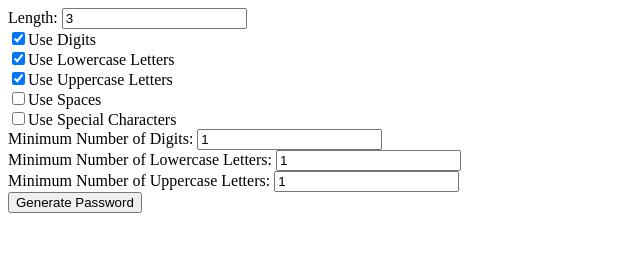
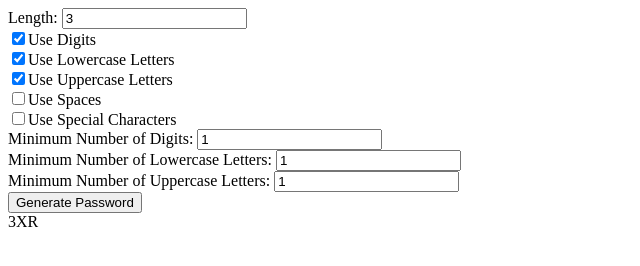
Before and after one commit to sangwo/abetterpassword.today, a plain HTML site: page index.html in a window 1280 px wide. Shown: the full height of the page, 0-640 px from the left. Drawn offline with Linux system fonts and the light colour scheme.

Commit message:
Added function to generate password on default

```diff
--- a/index.html
+++ b/index.html
@@ -37,6 +37,15 @@
     $('input[name="min_num_uppercase_letters"]').val(DEFAULT_MIN_NUM_UPPERCASE_LETTERS);
 
     $(document).ready(function() {
+      // generate password by default on page load
+      $('#generated-password').text(generatePassword(
+	length=DEFAULT_LENGTH,
+	minNumDigits=DEFAULT_MIN_NUM_DIGITS,
+	minNumLowercaseLetters=DEFAULT_MIN_NUM_LOWERCASE_LETTERS,
+	minNumUppercaseLetters=DEFAULT_MIN_NUM_UPPERCASE_LETTERS
+      ));
+
+      // when user clicks button, generate password
       $('#generate-password-button').on('click', function() {
 	var length = parseInt($('input[name="length"]').val());
 	var hasDigits = $('input[name="use_digits"]').prop("checked");
```
